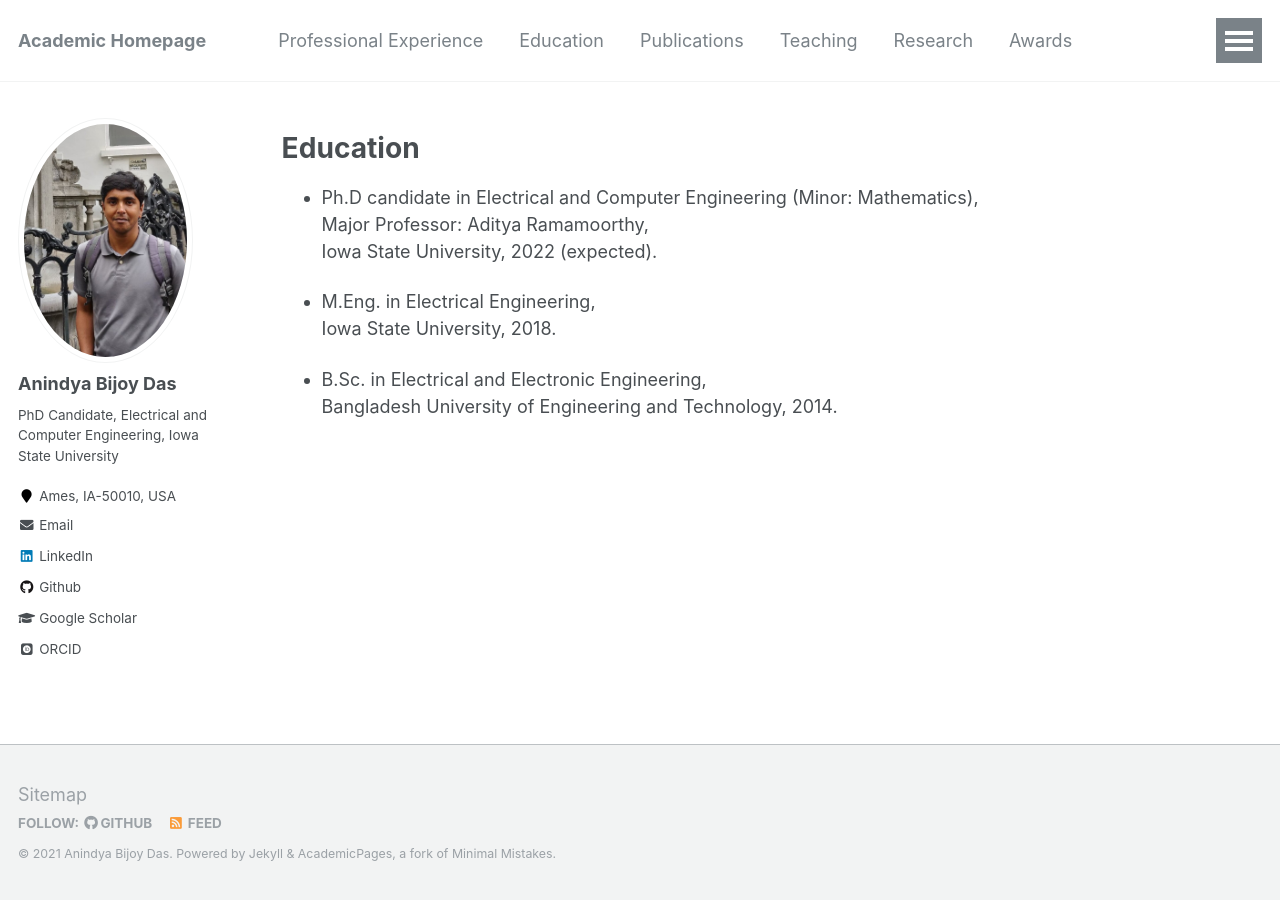
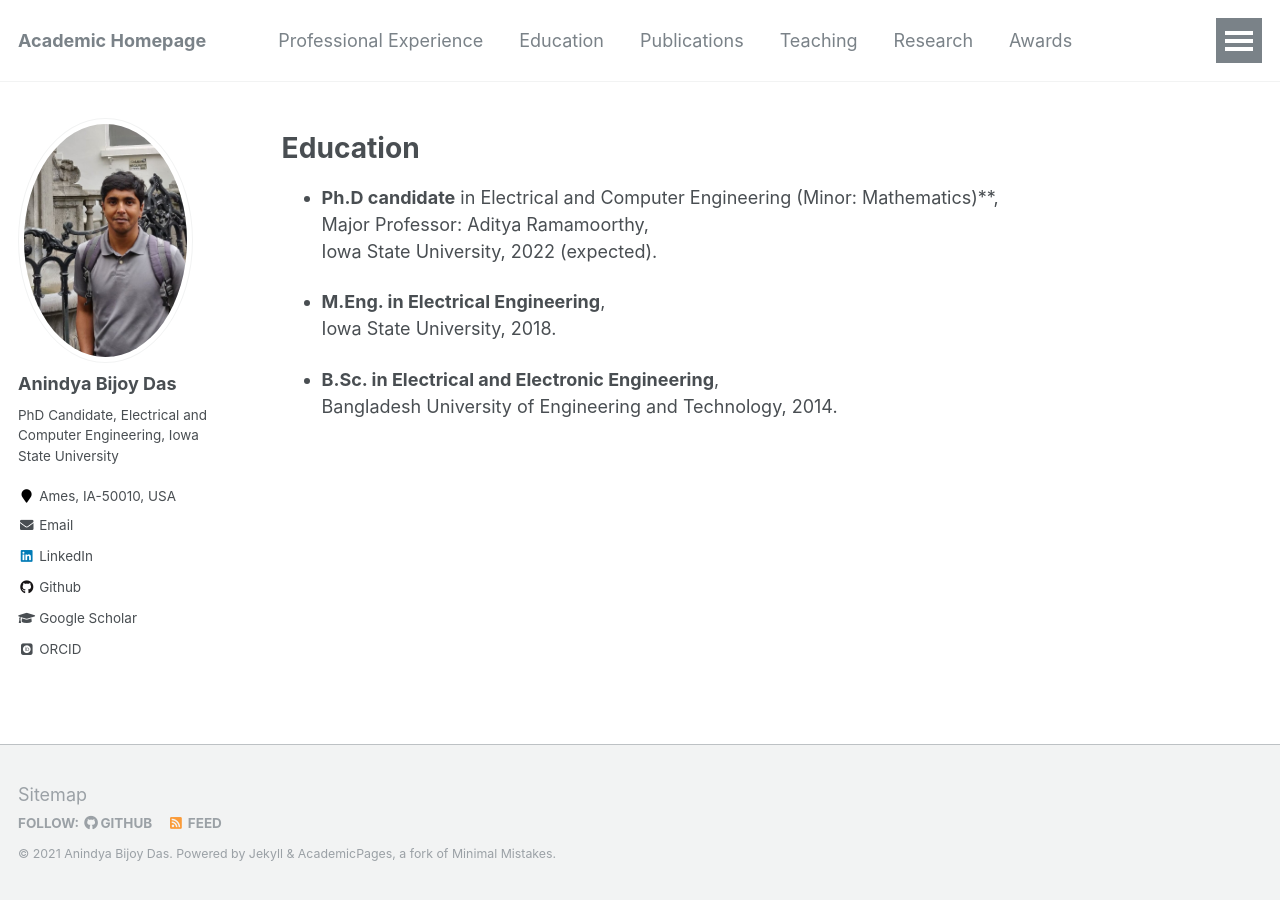
Before and after one commit to anindyabijoydas/portfolio, a Jekyll site: the page built from _pages/education.md, in a window 1280 px wide. Built offline with Jekyll 4.4.1, drawn with Linux system fonts in a browser that asks for light colours; some web fonts are replaced.

```diff
--- a/_pages/education.md
+++ b/_pages/education.md
@@ -9,8 +9,8 @@ redirect_from:
 
 Education
 ======
-* Ph.D candidate in Electrical and Computer Engineering (Minor: Mathematics), <br /> Major Professor: Aditya Ramamoorthy, <br /> Iowa State University, 2022 (expected).
+* **Ph.D candidate** in Electrical and Computer Engineering (Minor: Mathematics)**, <br /> Major Professor: Aditya Ramamoorthy, <br /> Iowa State University, 2022 (expected).
 
-* M.Eng. in Electrical Engineering, <br /> Iowa State University, 2018.
+* **M.Eng. in Electrical Engineering**, <br /> Iowa State University, 2018.
 
-* B.Sc. in Electrical and Electronic Engineering, <br /> Bangladesh University of Engineering and Technology, 2014.
+* **B.Sc. in Electrical and Electronic Engineering**, <br /> Bangladesh University of Engineering and Technology, 2014.
```
